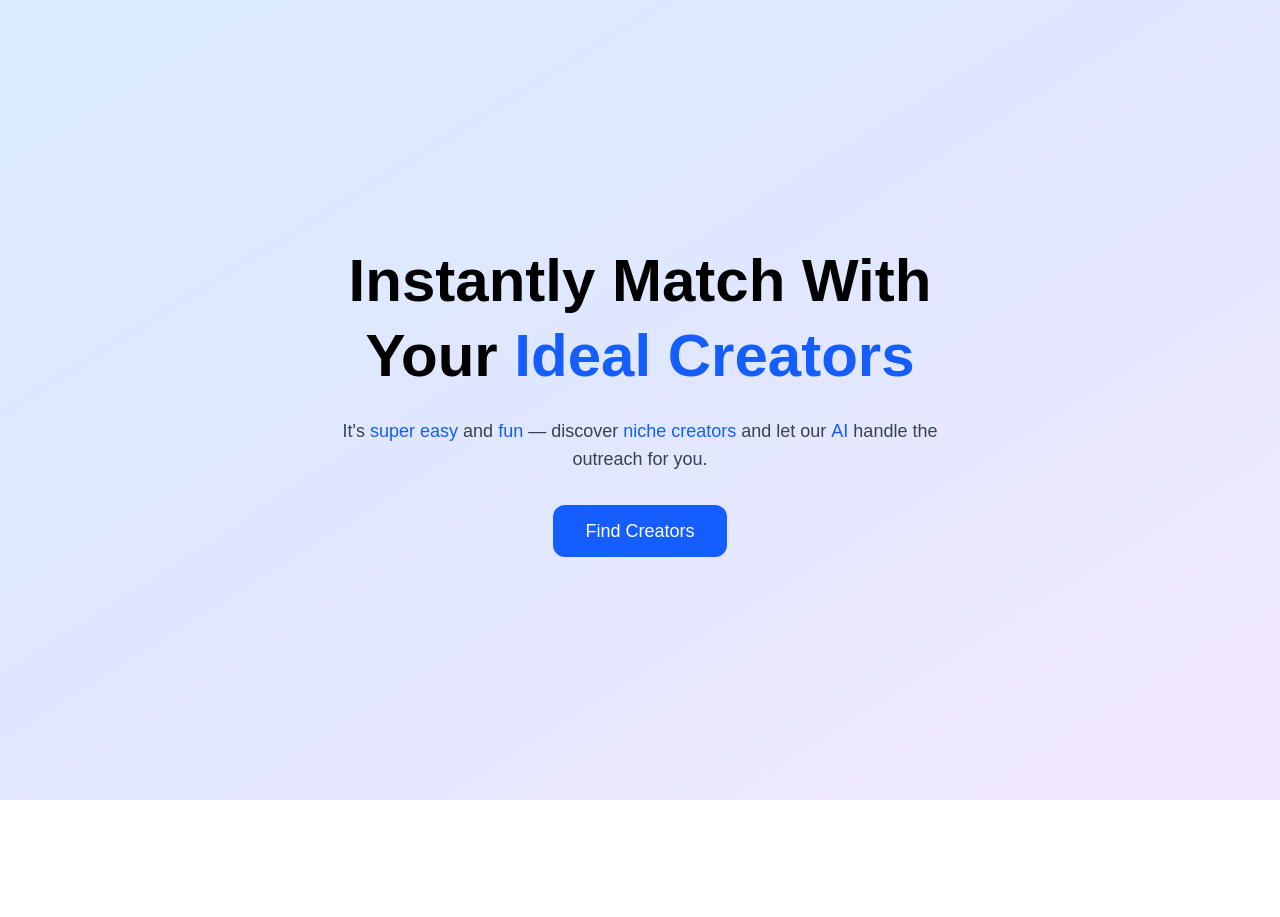
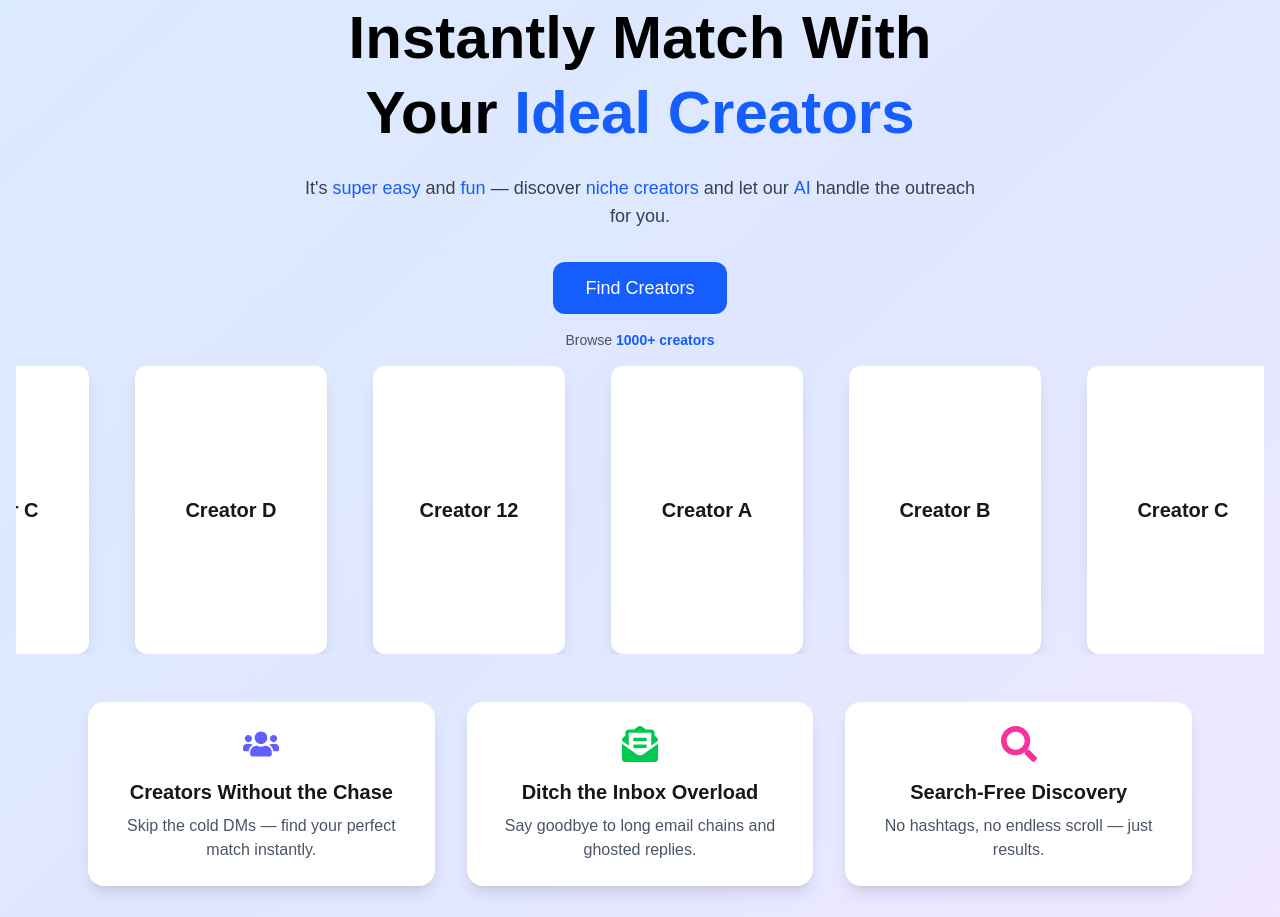
Before and after one commit to micheci/Creator-Connect, a Next.js app: page / in a window 1280 px wide. Shown: the top 917 px of the page. Before the commit the page ends 800 px from the top, so only its background shows below. Built offline with nearby package versions, Linux system fonts and the light colour scheme.

Commit message:
need to add socialProof

```diff
--- a/package.json
+++ b/package.json
@@ -20,7 +20,9 @@
     "puppeteer-extra": "^3.3.6",
     "puppeteer-extra-plugin-stealth": "^2.11.2",
     "react": "19.1.0",
-    "react-dom": "19.1.0"
+    "react-dom": "19.1.0",
+    "react-icons": "^5.5.0",
+    "swiper": "^11.2.10"
   },
   "devDependencies": {
     "@eslint/eslintrc": "^3",
--- a/src/app/api/startup/signup/route.ts
+++ b/src/app/api/startup/signup/route.ts
@@ -1,40 +1,44 @@
 import { NextResponse } from "next/server";
 import { hash } from "bcryptjs";
-import pool from '@/lib/db';
+import pool from "@/lib/db";
 
 export async function POST(req: Request) {
-  const { email, password, name, description } = await req.json();
+  try {
+    const { email, password, companyName } = await req.json();
 
-  if (!email || !password || !name || !description) {
-    return NextResponse.json({ error: "Missing fields" }, { status: 400 });
-  }
+    // 1. Validate all fields
+    if (!email || !password || !companyName ) {
+      return NextResponse.json({ error: "All fields are required" }, { status: 400 });
+    }
 
-  try {
-    const hashed = await hash(password, 10);
-
+    // 2. Check if email already exists
     const existing = await pool.query(
-      "SELECT * FROM startups WHERE email = $1",
+      "SELECT id FROM startups WHERE email = $1",
       [email]
     );
-
     if (existing.rows.length > 0) {
       return NextResponse.json(
-        { error: "Email already exists" },
+        { error: "Email already registered" },
         { status: 400 }
       );
     }
 
+    // 3. Hash the password
+    const hashedPassword = await hash(password, 10);
+
+    // 4. Insert the new user
     await pool.query(
-      `INSERT INTO startups (email, password, name, description)
-       VALUES ($1, $2, $3, $4)`,
-      [email, hashed, name, description]
+      `INSERT INTO startups (email, password, company_name)
+       VALUES ($1, $2, $3)`,
+      [email, hashedPassword, companyName]
     );
 
-    return NextResponse.json({ success: true });
+    // 5. Return success
+    return NextResponse.json({ success: true, message: "Account created successfully" }, { status: 201 });
   } catch (err) {
     console.error("Signup error:", err);
     return NextResponse.json(
-      { error: "Server error" },
+      { error: "Internal server error" },
       { status: 500 }
     );
   }
--- /dev/null
+++ b/src/app/components/highLightFeatures.tsx
@@ -0,0 +1,52 @@
+import {
+  FaUsers,
+  FaEnvelopeOpenText,
+  FaSearch,
+  FaRobot,
+  FaHandshake,
+} from "react-icons/fa";
+
+export default function Highlights() {
+  const features = [
+    {
+      icon: <FaUsers className="text-indigo-500 text-4xl" />,
+      title: "Creators Without the Chase",
+      description: "Skip the cold DMs — find your perfect match instantly.",
+    },
+    {
+      icon: <FaEnvelopeOpenText className="text-green-500 text-4xl" />,
+      title: "Ditch the Inbox Overload",
+      description: "Say goodbye to long email chains and ghosted replies.",
+    },
+    {
+      icon: <FaSearch className="text-pink-500 text-4xl" />,
+      title: "Search-Free Discovery",
+      description: "No hashtags, no endless scroll — just results.",
+    },
+    {
+      icon: <FaRobot className="text-yellow-500 text-4xl" />,
+      title: "Automated Outreach & Follow-Up",
+      description: "Your AI rep works while you sleep.",
+    },
+    {
+      icon: <FaHandshake className="text-blue-500 text-4xl" />,
+      title: "From Search to Onboard",
+      description: "Matches, outreach, and closing — all in one place.",
+    },
+  ];
+
+  return (
+    <section className="max-w-6xl mx-auto px-6 py-12 grid sm:grid-cols-2 lg:grid-cols-3 gap-8">
+      {features.map((feature, idx) => (
+        <div
+          key={idx}
+          className="bg-white shadow-lg rounded-2xl p-6 text-center hover:shadow-xl transition-transform duration-300 hover:-translate-y-2"
+        >
+          <div className="mb-4 flex justify-center">{feature.icon}</div>
+          <h3 className="text-xl font-bold mb-2">{feature.title}</h3>
+          <p className="text-gray-600">{feature.description}</p>
+        </div>
+      ))}
+    </section>
+  );
+}
--- /dev/null
+++ b/src/app/components/socialProof.tsx
@@ -0,0 +1,44 @@
+import { useEffect } from "react";
+
+export default function SocialProof() {
+  useEffect(() => {
+    // If the Twitter script is not loaded, add it
+    if (!window.twttr) {
+      const script = document.createElement("script");
+      script.src = "https://platform.twitter.com/widgets.js";
+      script.async = true;
+      document.body.appendChild(script);
+    } else {
+      // If script is already loaded, trigger a re-parse
+      window.twttr.widgets.load();
+    }
+  }, []);
+
+  return (
+    <div>
+      <blockquote className="twitter-tweet">
+        <a href="https://twitter.com/maoxai_/status/1952696079301927205"></a>
+      </blockquote>
+
+      <blockquote className="twitter-tweet">
+        <a href="https://twitter.com/fritz1707/status/1944077334958559574"></a>
+      </blockquote>
+
+      <blockquote className="twitter-tweet">
+        <a href="https://twitter.com/TeeDevh/status/1909616447770575071"></a>
+      </blockquote>
+
+      <blockquote className="twitter-tweet">
+        <a href="https://twitter.com/Ox_Vee/status/1947699143545131285"></a>
+      </blockquote>
+
+      <blockquote className="twitter-tweet">
+        <a href="https://twitter.com/ivesparrowai/status/1935315451321475232"></a>
+      </blockquote>
+
+      <blockquote className="twitter-tweet">
+        <a href="https://twitter.com/vivek7405/status/1819914285083943423"></a>
+      </blockquote>
+    </div>
+  );
+}
--- a/src/app/matches/page.tsx
+++ b/src/app/matches/page.tsx
@@ -56,19 +56,24 @@ export default function MatchesPage() {
     startupInfo.show_matches === false
   ) {
     return (
-      <main className="max-w-xl mx-auto p-6 text-center">
+      <main className="max-w-6xl mx-auto px-6 sm:px-8 lg:px-8">
+        <Nav current="matches" />
+
+        {/* Centered container */}
+        <div className="flex flex-col items-center justify-center min-h-[60vh] text-center">
           <h1 className="text-2xl font-bold mb-4">
             Complete Your Startup Profile
           </h1>
-        <p className="mb-6 text-gray-600">
-          To get tailored creator recommendations, please complete your company
-          info.
+          <p className="mb-6 text-gray-600 max-w-xl">
+            To get tailored creator recommendations, please complete your
+            company info.
           </p>
           <Link href="/onboarding">
             <button className="bg-black text-white px-6 py-2 rounded hover:bg-gray-900 transition">
               Complete Profile
             </button>
           </Link>
+        </div>
       </main>
     );
   }
--- a/src/app/page.tsx
+++ b/src/app/page.tsx
@@ -1,15 +1,45 @@
 "use client";
 
 import Link from "next/link";
+import { Swiper, SwiperSlide } from "swiper/react";
+import "swiper/css";
+import HighlightFeatures from "./components/highLightFeatures";
+import SocialProof from "./components/socialProof";
 
 export default function Home() {
+  // Sample cards content
+  const cards = [
+    { id: 1, title: "Creator A" },
+    { id: 2, title: "Creator B" },
+    { id: 3, title: "Creator C" },
+    { id: 4, title: "Creator D" },
+    { id: 5, title: "Creator E" },
+    { id: 6, title: "Creator A" },
+    { id: 7, title: "Creator B" },
+    { id: 8, title: "Creator C" },
+    { id: 9, title: "Creator D" },
+    { id: 10, title: "Creator E" },
+    { id: 11, title: "Creator A" },
+    { id: 12, title: "Creator B" },
+    { id: 13, title: "Creator C" },
+    { id: 14, title: "Creator D" },
+    { id: 15, title: "Creator E" },
+    { id: 16, title: "Creator E" },
+    { id: 17, title: "Creator A" },
+    { id: 18, title: "Creator B" },
+    { id: 19, title: "Creator C" },
+    { id: 20, title: "Creator D" },
+    { id: 21, title: "Creator 12" },
+  ];
+
   return (
-    <main className="min-h-screen flex items-center justify-center bg-gradient-to-br from-blue-100 via-indigo-100 to-purple-100">
-      <div className="text-center max-w-2xl px-4">
+    <main className="min-h-screen flex flex-col items-center justify-center bg-gradient-to-br from-blue-100 via-indigo-100 to-purple-100 px-4">
+      <div className="text-center max-w-2xl mb-4">
         <h1 className="text-6xl text-black font-extrabold mb-6 leading-tight">
           Instantly Match With Your{" "}
           <span className="text-blue-600">Ideal Creators</span>
         </h1>
+
         <p className="text-lg text-gray-700 mb-8">
           It&apos;s{" "}
           <span className="text-blue-600 font-medium">super easy</span> and{" "}
@@ -19,12 +49,53 @@ export default function Home() {
           the outreach for you.
         </p>
 
+        {/* Button */}
         <Link href="/login">
-          <button className="bg-blue-600 hover:bg-blue-700 text-white text-lg px-8 py-3 rounded-xl transition duration-200">
+          <button className="bg-blue-600 hover:bg-blue-700 text-white text-lg px-8 py-3 rounded-xl transition duration-200 mb-3">
             Find Creators
           </button>
         </Link>
+
+        {/* Small text under button */}
+        <p className="text-sm text-gray-600 mt-1">
+          Browse{" "}
+          <span className="font-semibold text-blue-600">1000+ creators</span>
+        </p>
       </div>
+
+      {/* Swiper Carousel */}
+      <div className="w-full max-w-screen-2xl mx-auto">
+        {" "}
+        <Swiper
+          slidesPerView={6}
+          centeredSlides={true}
+          spaceBetween={180}
+          loop={true}
+        >
+          {cards.map(({ id, title }) => (
+            <SwiperSlide key={id}>
+              <div className="card rounded-xl bg-white shadow-lg p-6 h-72 w-48 flex items-center justify-center transition-transform duration-300">
+                <h3 className="text-xl font-semibold text-center">{title}</h3>
+              </div>
+            </SwiperSlide>
+          ))}
+
+          {/* Custom CSS via JSX style tag */}
+          <style jsx>{`
+            .swiper-slide {
+              transition: transform 0.3s ease;
+              transform: scale(1);
+            }
+            .swiper-slide-active {
+              transform: scale(1.2);
+              z-index: 10;
+            }
+          `}</style>
+        </Swiper>
+      </div>
+
+      <HighlightFeatures />
+      <SocialProof />
     </main>
   );
 }
--- a/src/lib/authOptions.ts
+++ b/src/lib/authOptions.ts
@@ -9,7 +9,7 @@ export const authOptions: AuthOptions = {
     CredentialsProvider({
       name: "Credentials",
       credentials: {
-        email: { label: "Email", type: "text" },
+        email: { label: "Email", type: "email" },
         password: { label: "Password", type: "password" },
       },
       async authorize(credentials) {
@@ -17,6 +17,8 @@ export const authOptions: AuthOptions = {
           email: string;
           password: string;
         };
+
+        if (!email || !password) return null;
 
         const result = await pool.query(
           "SELECT * FROM startups WHERE email = $1",
@@ -29,7 +31,7 @@ export const authOptions: AuthOptions = {
         const isValid = await compare(password, user.password);
         if (!isValid) return null;
 
-        return { id: user.id, email: user.email };
+        return { id: user.id, name: user.name, email: user.email };
       },
     }),
   ],
```
Also changed, not shown: src/app/api/creators/route.ts (+33 -20 lines), src/app/database/page.tsx (+35 -28 lines), src/app/signup/page.tsx (+30 -8 lines), 1 other file (tests, documents, lock files or other folders). Lines whose indentation alone changed are shown as unchanged.
